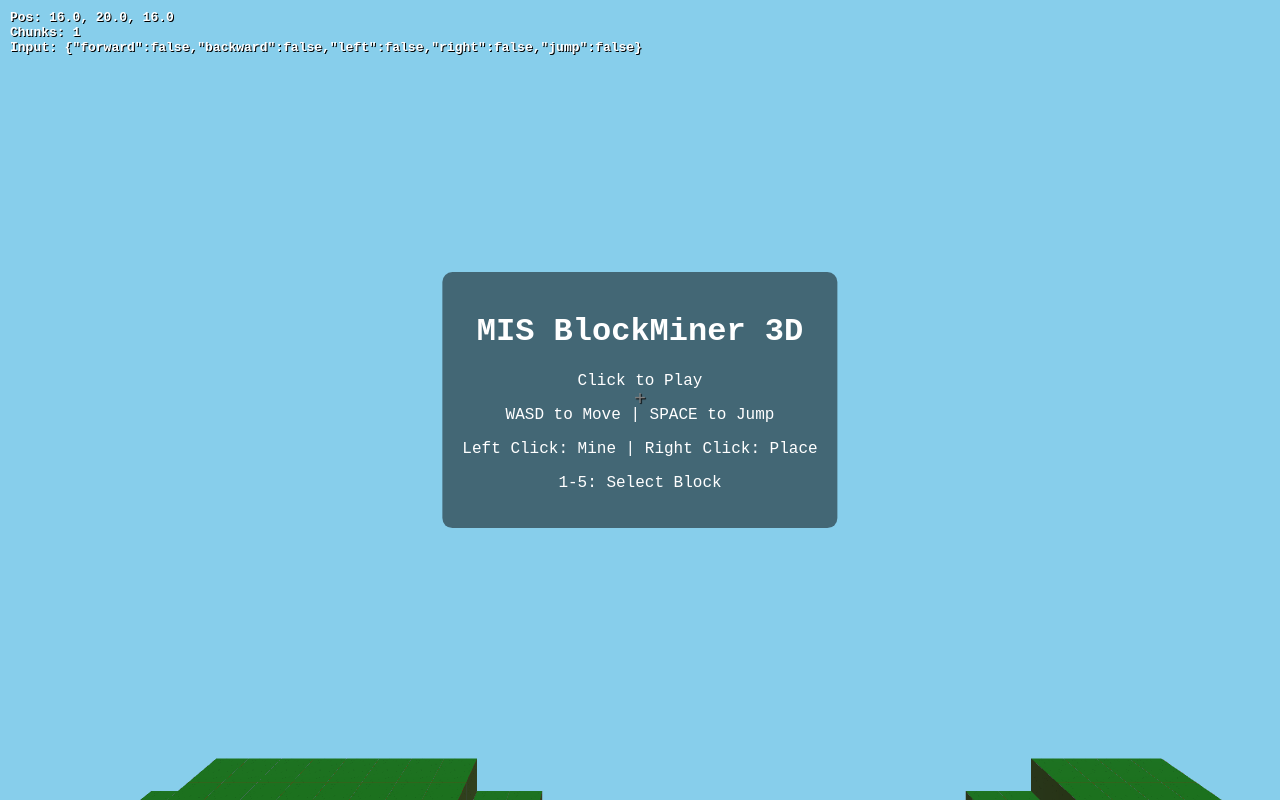
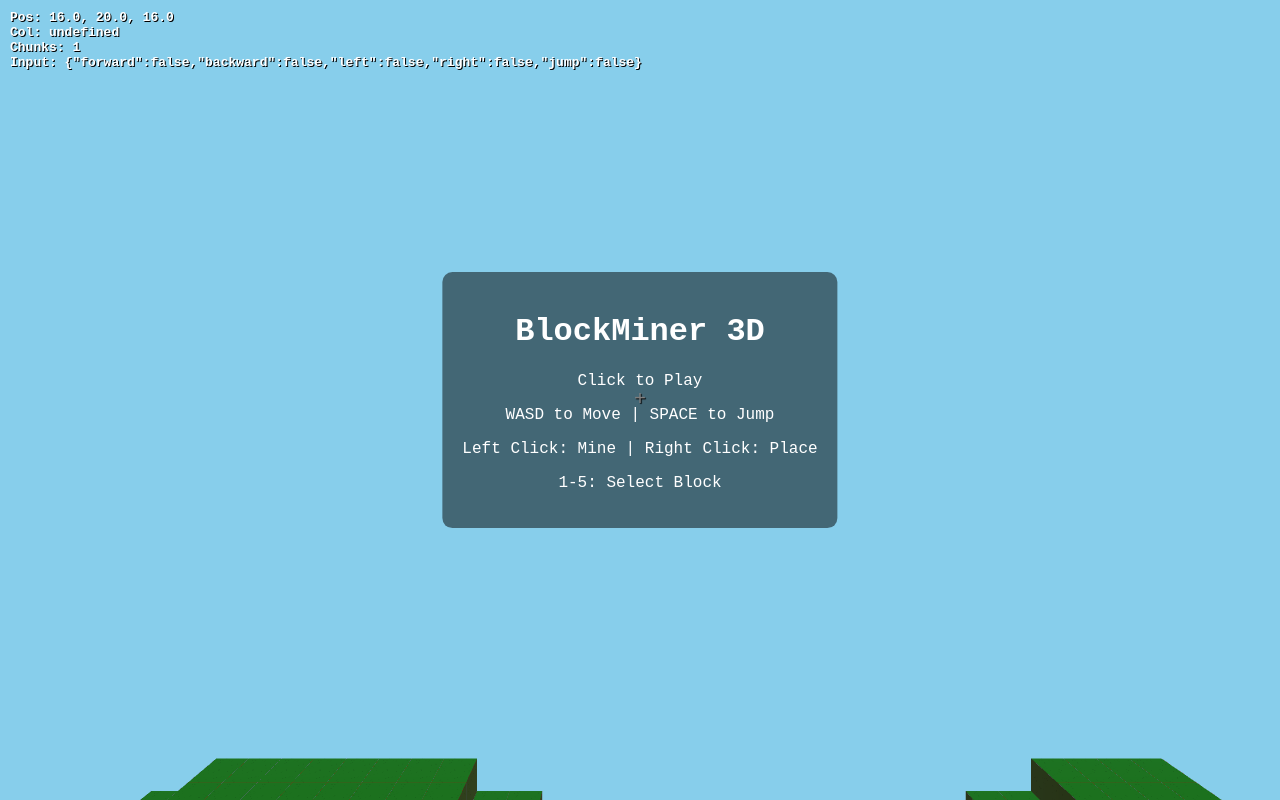
Before and after one commit to Munich-International-School/MISBlockMiner, a plain HTML site: page index.html in a window 1280 px wide. Drawn offline with nearby package versions, Linux system fonts and the light colour scheme; animation ran at ten frames a second.

Commit message:
Add files via upload

```diff
--- a/index.html
+++ b/index.html
@@ -4,7 +4,7 @@
 <head>
     <meta charset="UTF-8">
     <meta name="viewport" content="width=device-width, initial-scale=1.0">
-    <title>MIS BlockMiner 3D</title>
+    <title>BlockMiner 3D</title>
     <link rel="stylesheet" href="style.css">
     <script type="importmap">
         {
@@ -56,7 +56,7 @@
             Debug Loading...</div>
         <div id="crosshair">+</div>
         <div id="instructions">
-            <h1>MIS BlockMiner 3D</h1>
+            <h1>BlockMiner 3D</h1>
             <p>Click to Play</p>
             <p>WASD to Move | SPACE to Jump</p>
             <p>Left Click: Mine | Right Click: Place</p>
--- a/main.js
+++ b/main.js
@@ -256,6 +256,7 @@
             const chunksLoaded = Object.keys(chunkMap).length;
             const vel = player.debugVelocity;
             info.innerHTML = `Pos: ${pos.x.toFixed(1)}, ${pos.y.toFixed(1)}, ${pos.z.toFixed(1)}<br>
+                             Col: ${player.debugHit}<br>
                              Chunks: ${chunksLoaded}<br>
                              Input: ${JSON.stringify(inputManager.state)}`;
         }
```
